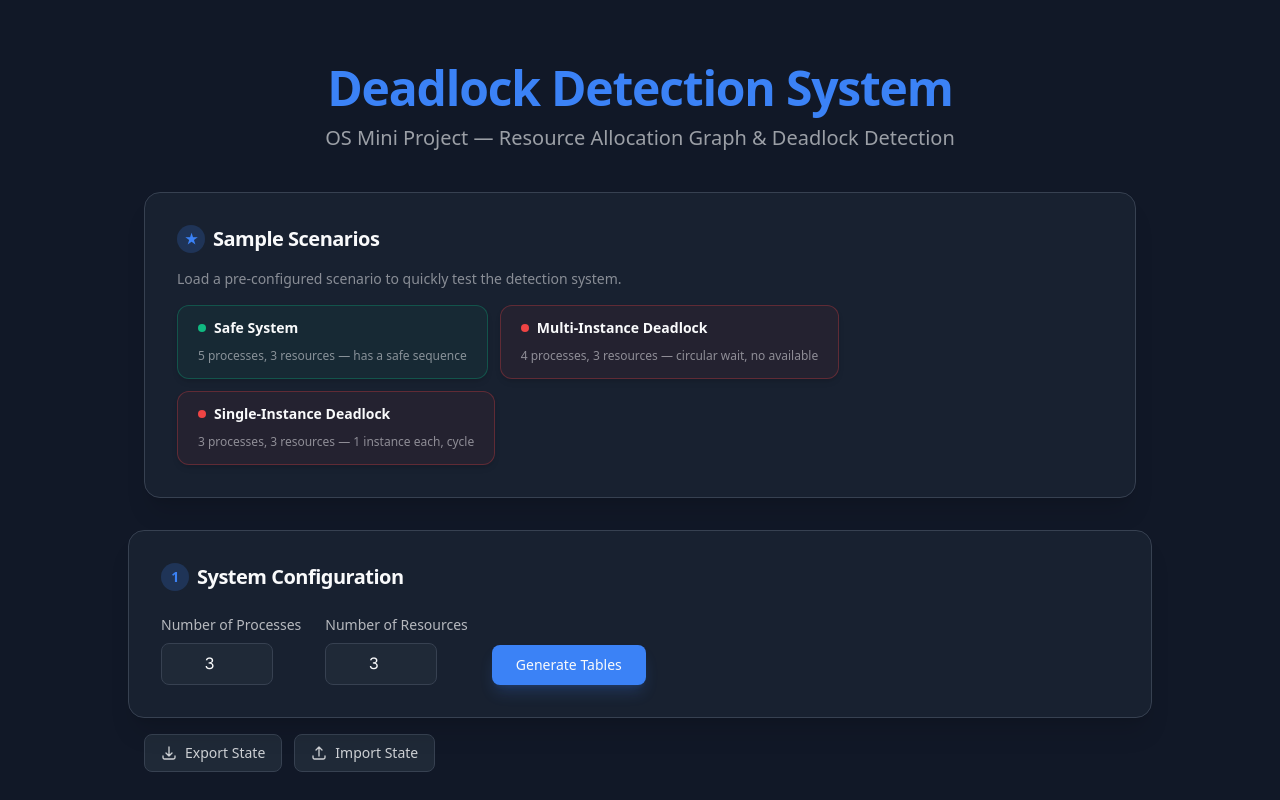
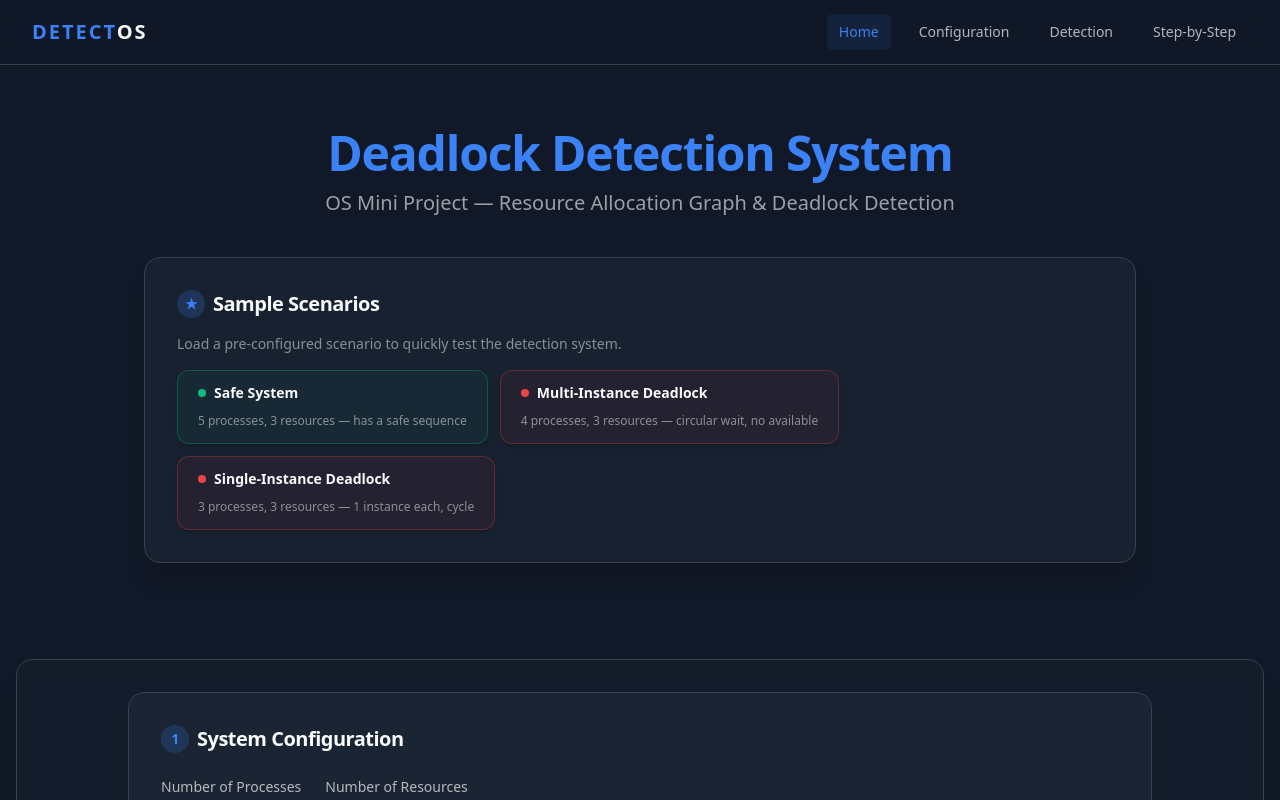
Before and after one commit to Amod-24/Deadlock-Detection-System, a Next.js app: page / in a window 1280 px wide. Shown: the top 800 px of the page. Built offline with nearby package versions, Linux system fonts and the light colour scheme.

Commit message:
navbar layout

```diff
--- a/src/app/globals.css
+++ b/src/app/globals.css
@@ -27,6 +27,11 @@
   --font-mono: var(--font-geist-mono);
 }
 
+html {
+  scroll-behavior: smooth;
+  scroll-padding-top: 5rem;
+}
+
 body {
   background: var(--background);
   color: var(--foreground);
@@ -41,6 +46,7 @@ body {
     opacity: 0;
     transform: translateY(12px);
   }
+
   to {
     opacity: 1;
     transform: translateY(0);
@@ -52,6 +58,7 @@ body {
     opacity: 0;
     transform: translateX(100%);
   }
+
   to {
     opacity: 1;
     transform: translateX(0);
--- a/src/app/page.tsx
+++ b/src/app/page.tsx
@@ -13,6 +13,7 @@ import ResolvePanel from "@/components/ResolvePanel";
 import ImportExport from "@/components/ImportExport";
 import SimulateRequest from "@/components/SimulateRequest";
 import Toast from "@/components/Toast";
+import Navbar from "@/components/Navbar";
 import { useToast } from "@/hooks/useToast";
 
 export default function Home() {
@@ -79,8 +80,11 @@ export default function Home() {
 
   return (
     <main className="min-h-screen bg-background text-foreground">
-      {/* ── Hero header ─────────────────────────────────────── */}
-      <header className="pt-16 pb-10 text-center space-y-3">
+      <Navbar />
+
+      {/* ── Hero header & Scenarios ─────────────────────────── */}
+      <section id="home" className="pt-16 pb-12 max-w-7xl mx-auto space-y-10">
+        <header className="text-center space-y-3 px-4">
           <h1 className="text-4xl md:text-5xl font-bold tracking-tight text-accent">
             Deadlock Detection System
           </h1>
@@ -89,13 +93,14 @@ export default function Home() {
           </p>
         </header>
 
-      {/* ── Sample scenarios ────────────────────────────────── */}
-      <div className="px-4 max-w-5xl mx-auto mb-8">
+        <div className="px-4 max-w-5xl mx-auto">
           <SampleLoader onLoad={handleLoadScenario} />
         </div>
+      </section>
 
       {/* ── Config form (top) ───────────────────────────────── */}
-      <div className="px-4">
+      <section id="config" className="py-12 px-4 max-w-7xl mx-auto space-y-8">
+        <div className="bg-surface/30 backdrop-blur-sm border border-surface-border rounded-2xl p-6 md:p-8 shadow-xl">
           <ConfigForm
             onDetect={handleDetect}
             onReset={handleReset}
@@ -106,19 +111,20 @@ export default function Home() {
         </div>
 
         {/* ── Import / Export ─────────────────────────────────── */}
-      <div className="px-4 max-w-5xl mx-auto mt-4">
+        <div className="max-w-5xl mx-auto">
           <ImportExport
             state={systemState}
             onImport={handleLoadScenario}
             showToast={showToast}
           />
         </div>
+      </section>
 
       {/* ── Detection Results ───────────────────────────────── */}
       {detectionResult && systemState && (
-        <div className="px-4 mt-12 max-w-5xl mx-auto space-y-10 animate-[fadeSlideIn_0.4s_ease-out]">
+        <section id="detection" className="py-12 px-4 max-w-7xl mx-auto space-y-10 animate-[fadeSlideIn_0.4s_ease-out]">
           {/* Section heading */}
-          <div className="flex items-center gap-3">
+          <div className="flex items-center gap-3 w-full max-w-5xl mx-auto">
             <div className="h-px flex-1 bg-surface-border" />
             <h2 className="text-lg font-semibold text-foreground/60 tracking-wide uppercase">
               Detection Results
@@ -144,9 +150,9 @@ export default function Home() {
           </div>
 
           {/* Graph (left) + Summary Table (right) */}
-          <div className="flex flex-col lg:flex-row gap-8">
+          <div className="flex flex-col lg:flex-row gap-8 items-start">
             {/* RAG Graph */}
-            <div className="flex-1 min-w-0">
+            <div className="flex-1 min-w-0 w-full bg-surface/30 backdrop-blur-sm border border-surface-border rounded-2xl p-6 shadow-xl">
               <RAGGraph
                 state={systemState}
                 detectionResult={detectionResult}
@@ -171,11 +177,13 @@ export default function Home() {
 
           {/* Step By Step Visualization */}
           {steps && steps.length > 0 && (
-            <div className="mt-12 animate-[fadeSlideIn_0.4s_ease-out_0.2s] fill-mode-both">
+            <section id="step-by-step" className="pt-16 pb-12 animate-[fadeSlideIn_0.4s_ease-out_0.2s] fill-mode-both">
+              <div className="bg-surface/30 backdrop-blur-sm border border-surface-border rounded-2xl p-6 md:p-8 shadow-xl">
                 <StepByStep steps={steps} onStepChange={handleStepChange} />
               </div>
+            </section>
           )}
-        </div>
+        </section>
       )}
 
       {/* ── Footer spacer ───────────────────────────────────── */}
--- /dev/null
+++ b/src/components/Navbar.tsx
@@ -0,0 +1,114 @@
+"use client";
+
+import { useState, useEffect } from "react";
+
+const navLinks = [
+    { name: "Home", href: "#home" },
+    { name: "Configuration", href: "#config" },
+    { name: "Detection", href: "#detection" },
+    { name: "Step-by-Step", href: "#step-by-step" },
+];
+
+export default function Navbar() {
+    const [isOpen, setIsOpen] = useState(false);
+    const [activeHash, setActiveHash] = useState("#home");
+
+    // Track active section via IntersectionObserver or simple hash tracking
+    useEffect(() => {
+        const handleScroll = () => {
+            const sections = navLinks.map(link => link.href.substring(1));
+            let current = "";
+
+            for (const section of sections) {
+                const element = document.getElementById(section);
+                if (element) {
+                    const rect = element.getBoundingClientRect();
+                    // Adjust threshold if needed to trigger earlier/later when scrolling
+                    if (rect.top <= 120) {
+                        current = "#" + section;
+                    }
+                }
+            }
+            setActiveHash(current || "#home");
+        };
+
+        window.addEventListener("scroll", handleScroll);
+        handleScroll(); // initialize
+        return () => window.removeEventListener("scroll", handleScroll);
+    }, []);
+
+    return (
+        <nav className="sticky top-0 z-50 w-full bg-background/80 backdrop-blur-md border-b border-surface-border shadow-sm">
+            <div className="max-w-7xl mx-auto px-4 sm:px-6 lg:px-8">
+                <div className="flex items-center justify-between h-16">
+                    <div className="flex items-center">
+                        <a href="#home" className="flex-shrink-0">
+                            <span className="text-xl font-bold text-accent tracking-widest uppercase">Detect<span className="text-foreground">OS</span></span>
+                        </a>
+                    </div>
+
+                    {/* Desktop Nav */}
+                    <div className="hidden md:block">
+                        <div className="ml-10 flex items-baseline space-x-4">
+                            {navLinks.map((link) => (
+                                <a
+                                    key={link.name}
+                                    href={link.href}
+                                    className={`px-3 py-2 rounded-md text-sm font-medium transition-colors ${activeHash === link.href
+                                            ? "bg-accent/10 text-accent"
+                                            : "text-foreground/70 hover:bg-surface hover:text-foreground"
+                                        }`}
+                                >
+                                    {link.name}
+                                </a>
+                            ))}
+                        </div>
+                    </div>
+
+                    {/* Mobile Nav Toggle */}
+                    <div className="md:hidden">
+                        <button
+                            onClick={() => setIsOpen(!isOpen)}
+                            type="button"
+                            className="inline-flex items-center justify-center p-2 rounded-md text-foreground/70 hover:text-foreground hover:bg-surface focus:outline-none focus:ring-2 focus:ring-inset focus:ring-accent"
+                            aria-controls="mobile-menu"
+                            aria-expanded={isOpen}
+                        >
+                            <span className="sr-only">Open main menu</span>
+                            {isOpen ? (
+                                <svg className="block h-6 w-6" xmlns="http://www.w3.org/2000/svg" fill="none" viewBox="0 0 24 24" stroke="currentColor" aria-hidden="true">
+                                    <path strokeLinecap="round" strokeLinejoin="round" strokeWidth="2" d="M6 18L18 6M6 6l12 12" />
+                                </svg>
+                            ) : (
+                                <svg className="block h-6 w-6" xmlns="http://www.w3.org/2000/svg" fill="none" viewBox="0 0 24 24" stroke="currentColor" aria-hidden="true">
+                                    <path strokeLinecap="round" strokeLinejoin="round" strokeWidth="2" d="M4 6h16M4 12h16M4 18h16" />
+                                </svg>
+                            )}
+                        </button>
+                    </div>
+                </div>
+            </div>
+
+            {/* Mobile Menu */}
+            {isOpen && (
+                <div className="md:hidden bg-surface/95 backdrop-blur-md border-b border-surface-border animate-[fadeSlideIn_0.2s_ease-out]" id="mobile-menu">
+                    <div className="px-2 pt-2 pb-3 space-y-1 sm:px-3">
+                        {navLinks.map((link) => (
+                            <a
+                                key={link.name}
+                                href={link.href}
+                                onClick={() => setIsOpen(false)}
+                                className={`block px-3 py-2 rounded-md text-base font-medium ${activeHash === link.href
+                                        ? "bg-accent/10 text-accent"
+                                        : "text-foreground/70 hover:bg-surface hover:text-foreground"
+                                    }`}
+                            >
+                                {link.name}
+                            </a>
+                        ))}
+                    </div>
+                </div>
+            )}
+        </nav>
+    );
+}
```
Lines whose indentation alone changed are shown as unchanged.
